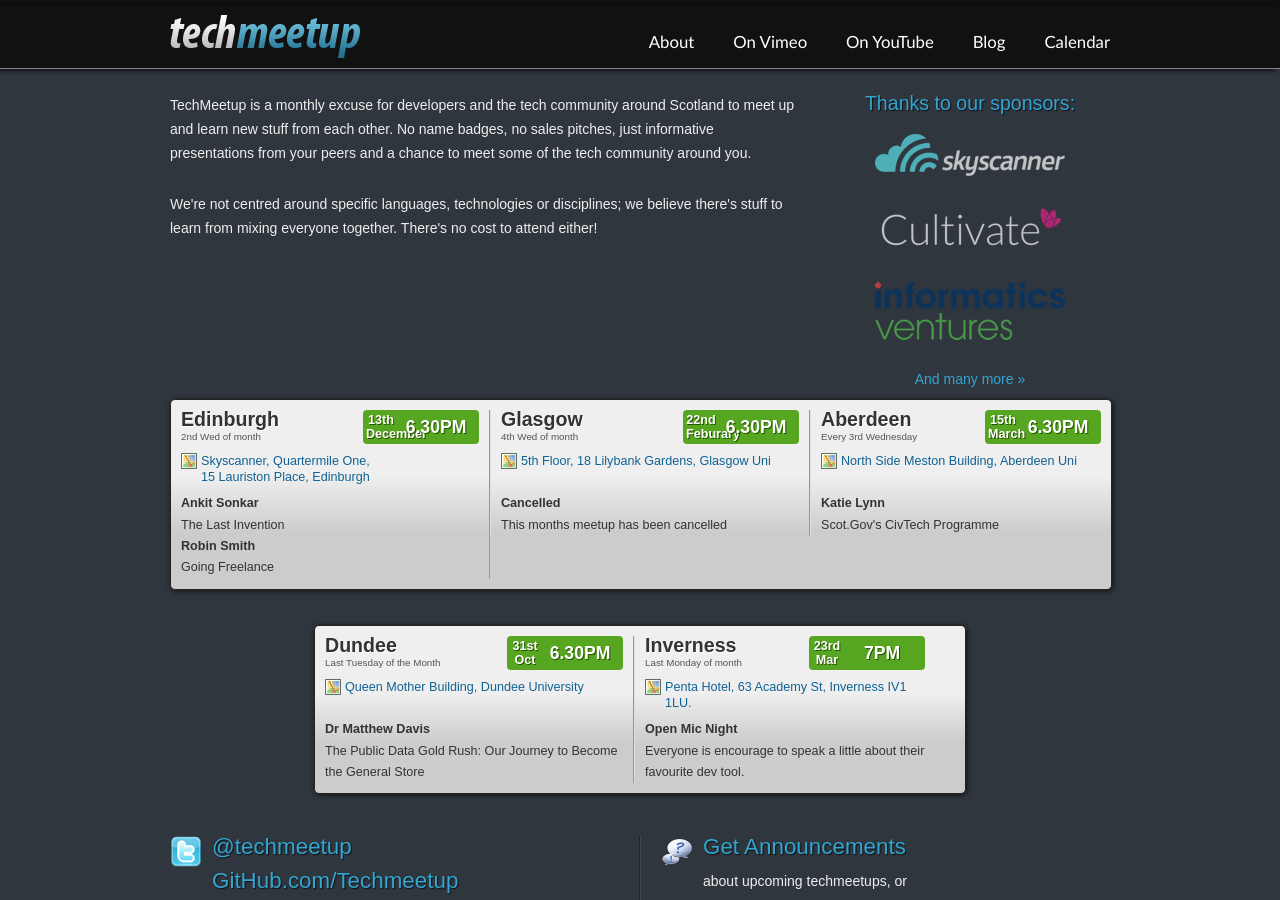
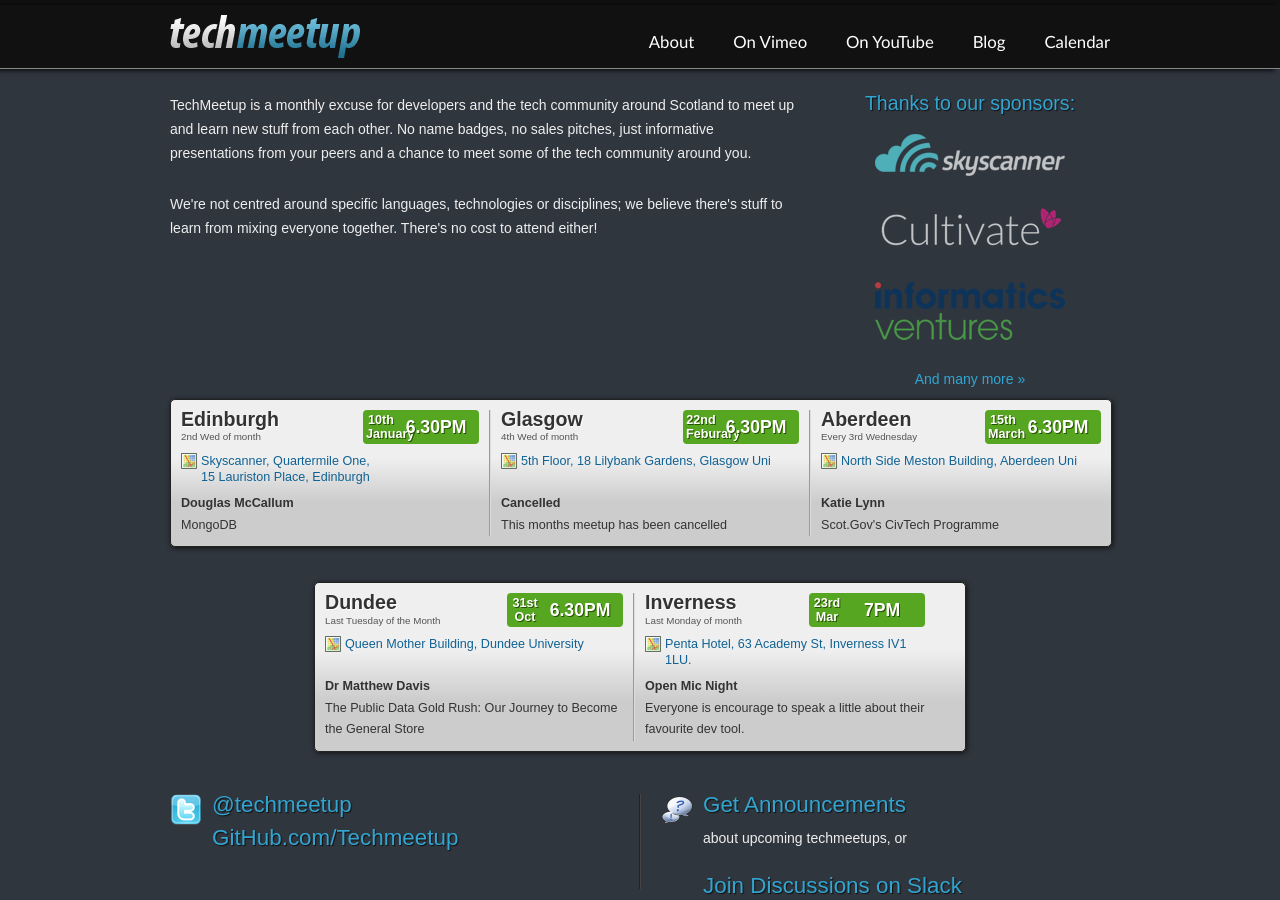
Before and after one commit to techmeetup/techmeetup.co.uk, a Jekyll site: the page built from index.html, in a window 1280 px wide and 900 px high. Built offline with Jekyll 4.4.1, drawn with Linux system fonts in a browser that asks for light colours.

Commit message:
Update speaker for Edinburgh Jan 18

```diff
--- a/_data/index.json
+++ b/_data/index.json
@@ -2,16 +2,12 @@
   "edinburgh": {
     "speakers": [
       {
-        "name": "Ankit Sonkar",
-        "talk": "The Last Invention"
-      },
-      {
-        "name": "Robin Smith",
-        "talk": "Going Freelance"
+        "name": "Douglas McCallum",
+        "talk": "MongoDB"
       }
     ],
-    "day": "13th",
-    "month": "December"
+    "day": "10th",
+    "month": "January"
   },
   "glasgow": {
     "speakers": [
```
